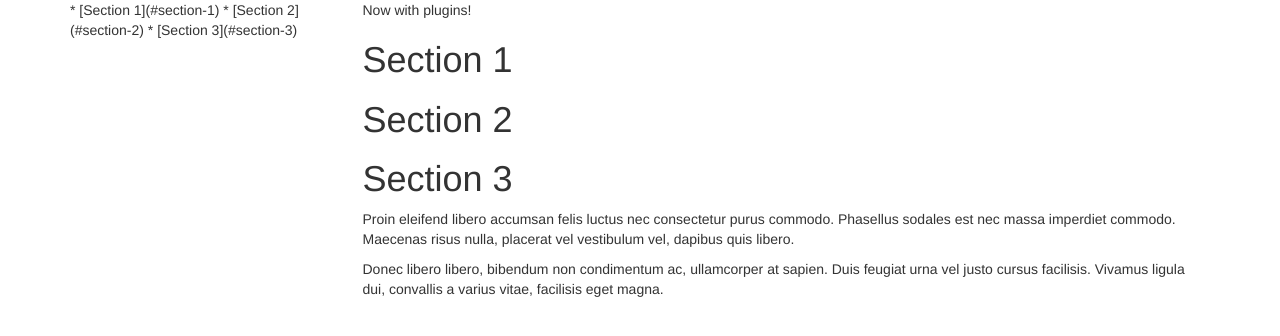
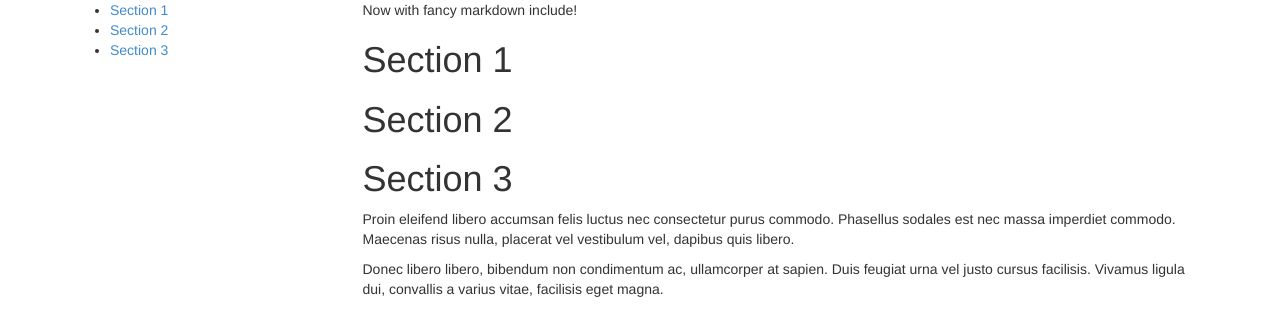
Before and after one commit to patrickmeehan/moai-doc, a Jekyll site: the page built from index.md, in a window 1280 px wide. Shown: the top 336 px of the page. Built offline with Jekyll 4.4.1, drawn with Linux system fonts in a browser that asks for light colours; nearby versions of some CDN libraries.

Commit message:
re-enabled markdown plugin (to break github)

```diff
--- a/_layouts/default.html
+++ b/_layouts/default.html
@@ -18,7 +18,7 @@
 		<div class="container">
 			<div class="row">
 				<div class="col-md-3">
-					{% include sidebar.md %}
+					{% markdown sidebar.md %}
 				</div>
 				<div class="col-md-9">
 					{{ content }}
--- a/index.md
+++ b/index.md
@@ -3,7 +3,7 @@ title: Home
 layout: default
 ---
 
-Now with plugins!
+Now with fancy markdown include!
 
 # Section 1
 
```
